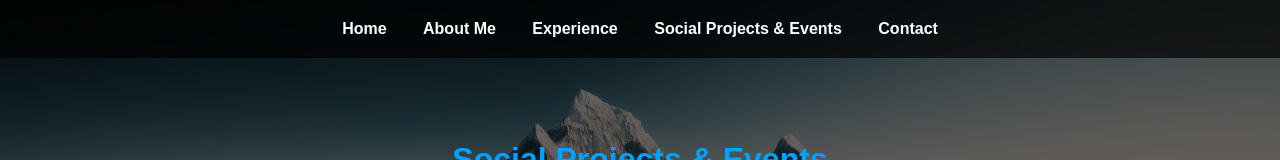
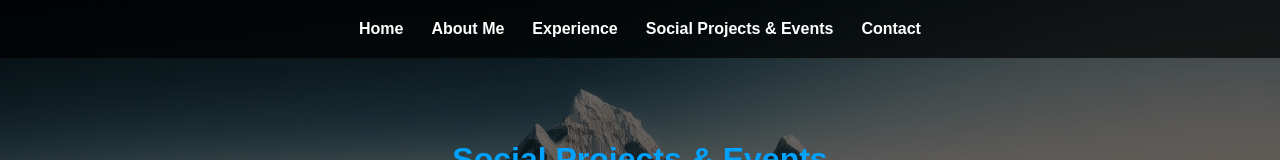
Before and after one commit to Pujagongal/Pujagongal123, a plain HTML site: page projects.html in a window 1280 px wide. Shown: the top 160 px of the page. Drawn offline with nearby package versions, Linux system fonts and the light colour scheme.

Commit message:
Update projects.html

```diff
--- a/projects.html
+++ b/projects.html
@@ -17,6 +17,7 @@
     html, body {
       margin: 0;
       padding: 0;
+      overflow-x: hidden;
       font-family: Arial, sans-serif;
       background: url('mountain.webp') no-repeat center center fixed;
       background-size: cover;
@@ -41,15 +42,18 @@
       z-index: 100;
       text-align: center;
       padding: 10px 0;
+      display: flex;
+      flex-wrap: wrap;
+      justify-content: center;
     }
 
     .navbar a {
       color: white;
-      padding: 10px 16px;
+      padding: 10px 14px;
       text-decoration: none;
       font-weight: bold;
       font-size: 16px;
-      display: inline-block;
+      white-space: nowrap;
     }
 
     .navbar a:hover {
@@ -88,7 +92,7 @@
 
     .carousel img {
       width: 100%;
-      height: 250px;
+      height: 300px;
       object-fit: cover;
       border-radius: 10px;
     }
@@ -117,9 +121,13 @@
 
     /* Responsive Design */
     @media screen and (max-width: 768px) {
+      .navbar {
+        flex-direction: column;
+      }
+
       .navbar a {
+        font-size: 14px;
         padding: 8px 10px;
-        font-size: 14px;
       }
 
       .container {
```
